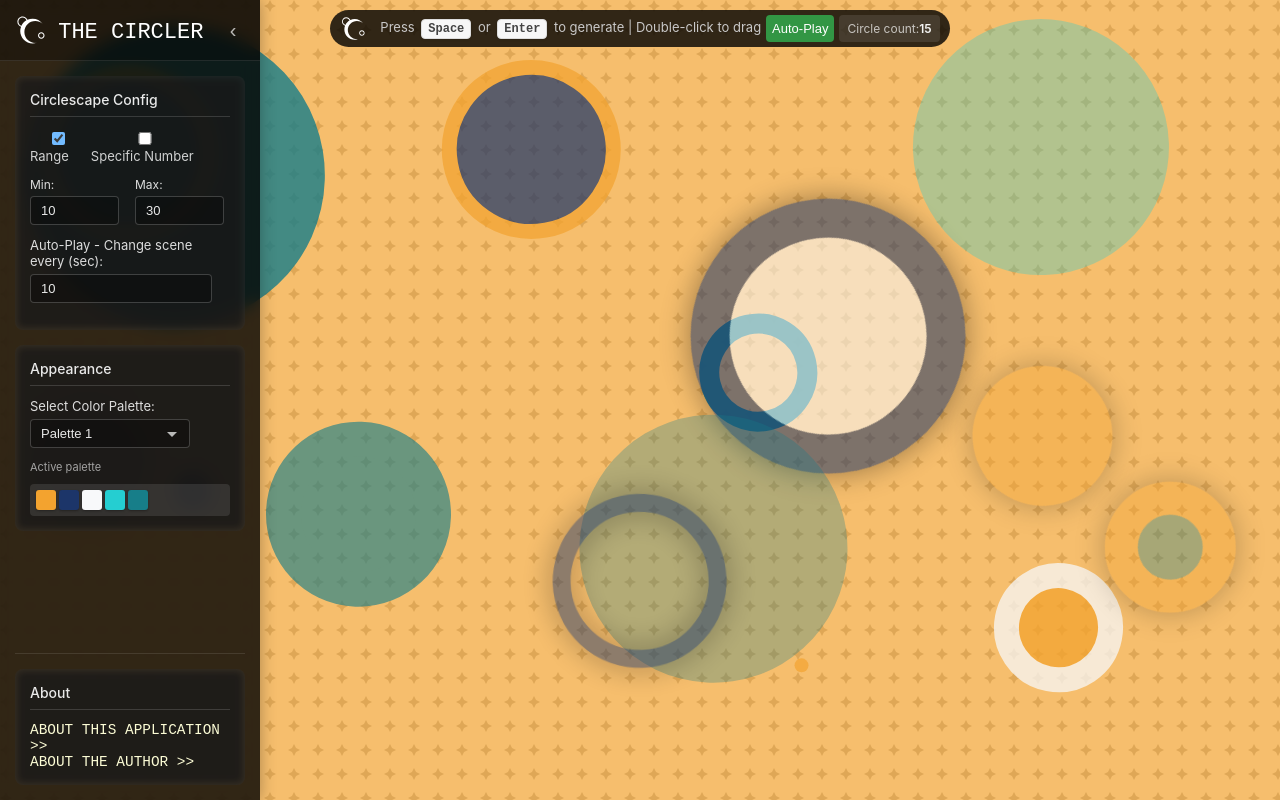
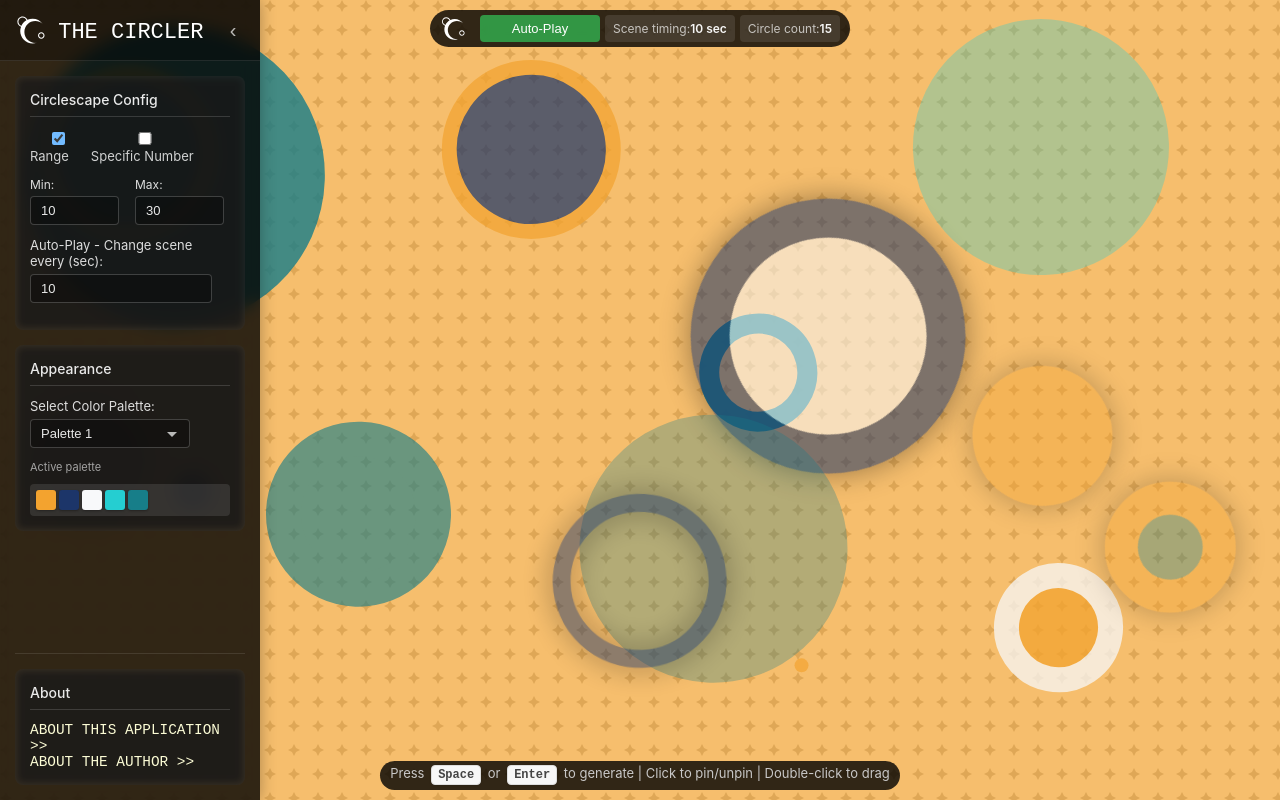
Before and after one commit to drinkingtheink/circler-2, a React (Create React App) app: page / in a window 1280 px wide. Built offline with nearby package versions, Linux system fonts and the light colour scheme; a web font is replaced by a local one.

Commit message:
config display

```diff
--- a/src/App.js
+++ b/src/App.js
@@ -652,8 +652,6 @@ const Circlescape = () => {
         <section className="config-display">
           <img className="logo" alt="" src={logo} />
 
-          <div className="keyboard-hint"><span>Press <kbd>Space</kbd> or <kbd>Enter</kbd> to generate | Double-click to drag</span></div>
-
           <button
             onClick={togglePlay}
             className={isPlaying ? 'pause-button' : 'play-button'}
@@ -661,16 +659,20 @@ const Circlescape = () => {
             {isPlaying ? 'Pause Auto-Play' : 'Auto-Play'}
           </button>
 
-          {isPlaying ?
-            <div className="circle-count-display">
-              <span>Scene timing: </span>
-              <strong> {timeInterval} sec</strong>
-            </div>
-          : null}
+          <div className="circle-count-display">
+            <span>Scene timing: </span>
+            <strong> {timeInterval} sec</strong>
+          </div>
 
           <div className="circle-count-display">
             <span>Circle count: </span>
             <strong>{currentCircleCount}</strong>
+          </div>
+        </section>
+
+        <section className="config-display bottom">
+          <div className="keyboard-hint">
+            <span>Press <kbd>Space</kbd> or <kbd>Enter</kbd> to generate | Click to pin/unpin | Double-click to drag</span>
           </div>
         </section>
 
--- a/src/CirclescapeStyles.css
+++ b/src/CirclescapeStyles.css
@@ -448,7 +448,24 @@
       display: flex;
       gap: 5px;
       transition: all 0.5s;
+      min-width: 400px;
   }
+
+  .config-display.bottom {
+    position: absolute;
+    top: unset;
+    bottom: 10px;
+    left: 0;
+    right: 0;
+    margin: auto;
+    width: fit-content;
+    background-color: rgba(0, 0, 0, 0.8);
+    padding-top: 0;
+    border-radius: 20px;
+    display: flex;
+    gap: 5px;
+    transition: all 0.5s;
+}
 
   .palette-color-sample {
     width: 15px;
```
